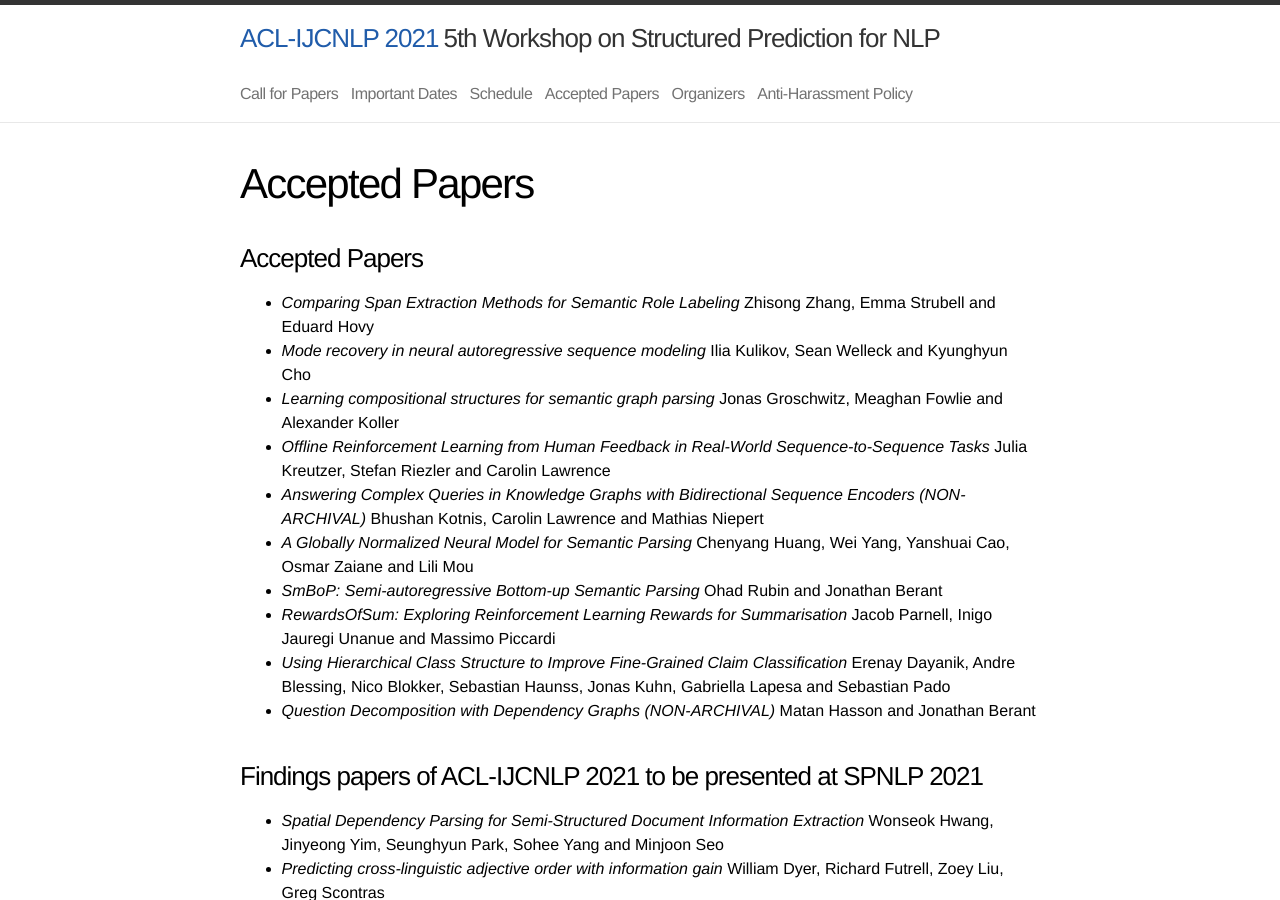
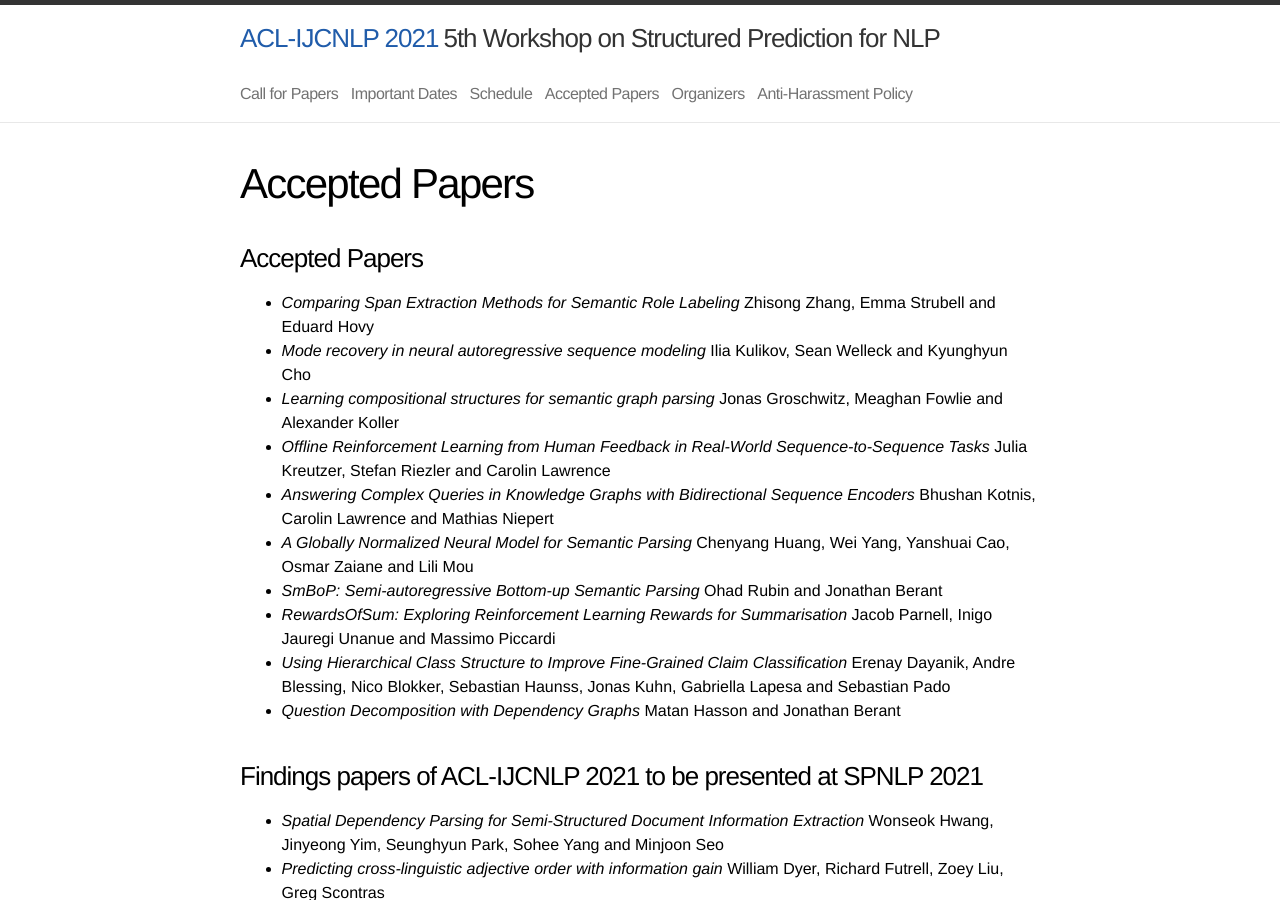
Before and after one commit to structuredprediction/structuredprediction.github.io, a Jekyll site: the page built from SPNLP21/5_ac.md, in a window 1280 px wide and 900 px high. Built offline with Jekyll 4.4.1, drawn with Linux system fonts in a browser that asks for light colours.

Commit message:
Update 5_ac.md

```diff
--- a/SPNLP21/5_ac.md
+++ b/SPNLP21/5_ac.md
@@ -13,7 +13,7 @@
 Jonas Groschwitz, Meaghan Fowlie and Alexander Koller
 * *Offline Reinforcement Learning from Human Feedback in Real-World Sequence-to-Sequence Tasks*
 Julia Kreutzer, Stefan Riezler and Carolin Lawrence
-* *Answering Complex Queries in Knowledge Graphs with Bidirectional Sequence Encoders (NON-ARCHIVAL)*
+* *Answering Complex Queries in Knowledge Graphs with Bidirectional Sequence Encoders*
 Bhushan Kotnis, Carolin Lawrence and Mathias Niepert
 * *A Globally Normalized Neural Model for Semantic Parsing*
 Chenyang Huang, Wei Yang, Yanshuai Cao, Osmar Zaiane and Lili Mou
@@ -23,7 +23,7 @@
 Jacob Parnell, Inigo Jauregi Unanue and Massimo Piccardi
 * *Using Hierarchical Class Structure to Improve Fine-Grained Claim Classification*
 Erenay Dayanik, Andre Blessing, Nico Blokker, Sebastian Haunss, Jonas Kuhn, Gabriella Lapesa and Sebastian Pado
-* *Question Decomposition with Dependency Graphs (NON-ARCHIVAL)*
+* *Question Decomposition with Dependency Graphs*
 Matan Hasson and Jonathan Berant
 
 ### Findings papers of ACL-IJCNLP 2021 to be presented at SPNLP 2021
```
